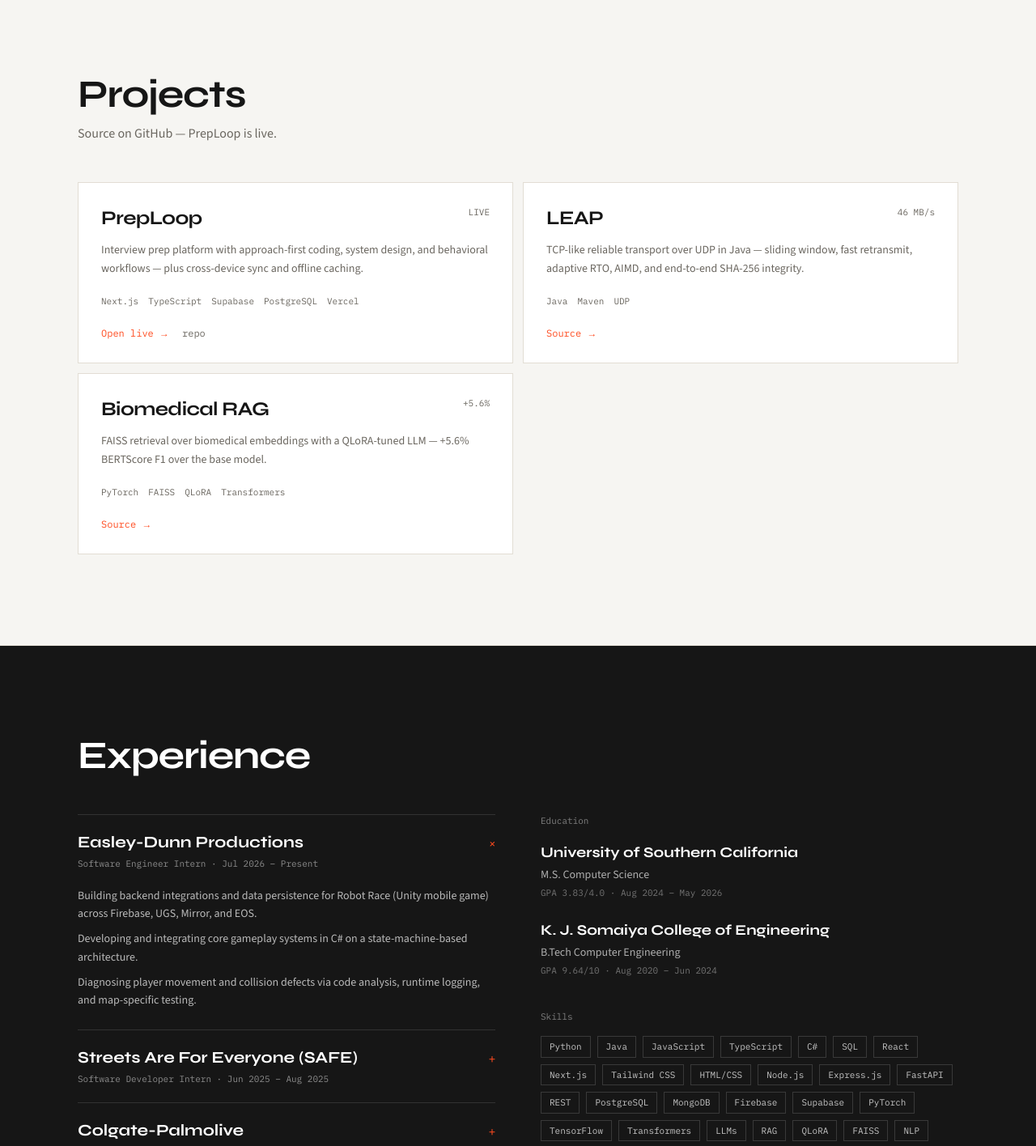
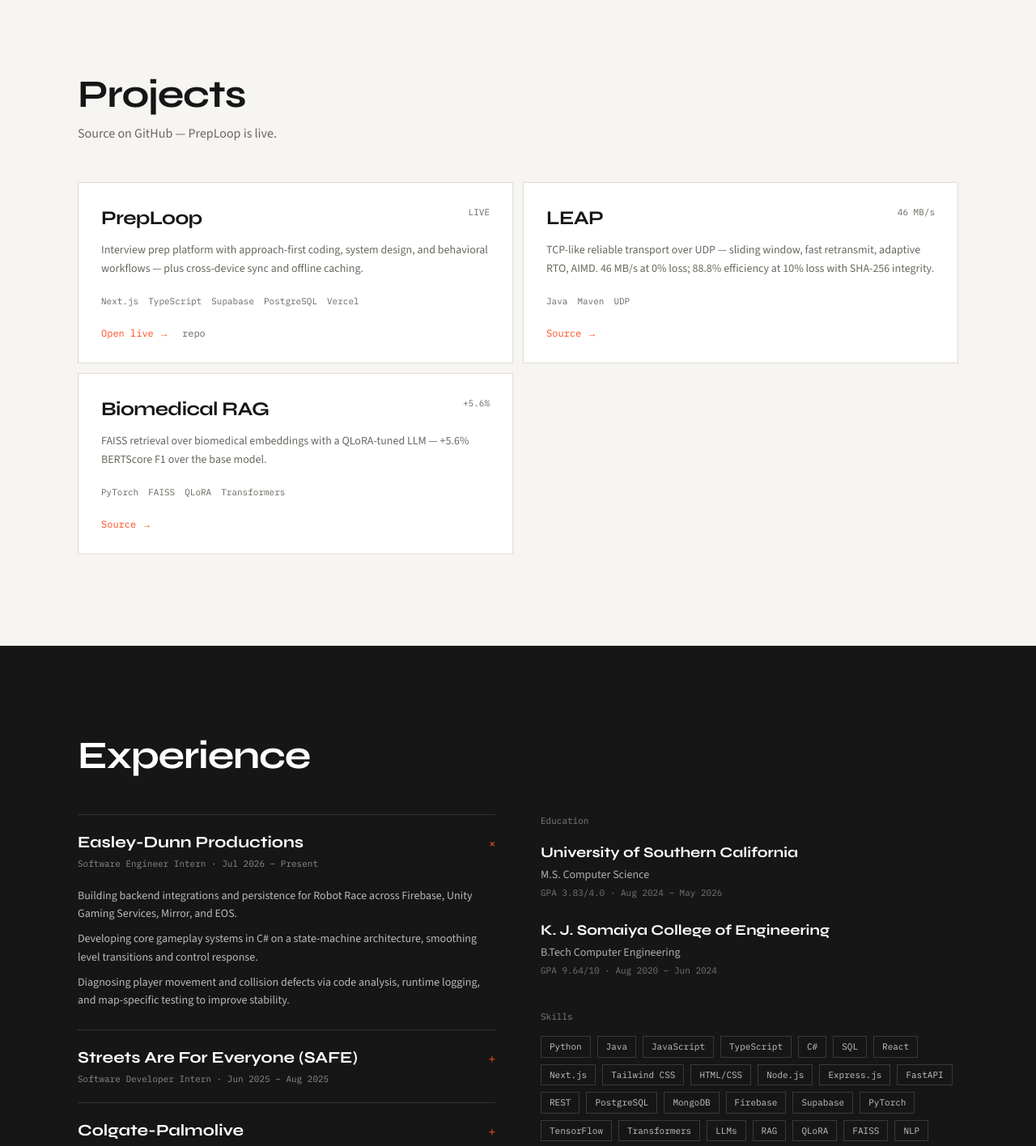
Before and after one commit to bhaveshGhanchi/portfolio, a Next.js app: page / in a window 1280 px wide. Shown: the part 1537-2953 px from the top of the page at 81% size. Built offline with nearby package versions, Linux system fonts and the light colour scheme.

Commit message:
Refresh resume PDF and copy from latest version
Align Easley-Dunn bullets and LEAP metrics with the updated resume file.

```diff
--- a/src/components/graphics/HeroOrbit.tsx
+++ b/src/components/graphics/HeroOrbit.tsx
@@ -60,7 +60,7 @@
     id: "games",
     label: "Unity / C#",
     blurb:
-      "Current internship — Robot Race backend integrations and gameplay systems.",
+      "Current internship — Robot Race backends (Firebase, UGS, Mirror, EOS) and C# gameplay systems.",
     related: [
       { label: "Experience", href: "#about", kind: "section" },
       { label: "Resume", href: "/BhaveshGhanchi_Resume.pdf", kind: "docs" },
--- a/src/data/projects.ts
+++ b/src/data/projects.ts
@@ -45,7 +45,7 @@
     slug: "leap",
     name: "LEAP",
     summary:
-      "TCP-like reliable transport over UDP in Java — sliding window, fast retransmit, adaptive RTO, AIMD, and end-to-end SHA-256 integrity.",
+      "TCP-like reliable transport over UDP — sliding window, fast retransmit, adaptive RTO, AIMD. 46 MB/s at 0% loss; 88.8% efficiency at 10% loss with SHA-256 integrity.",
     stack: ["Java", "Maven", "UDP"],
     repoUrl: "https://github.com/bhaveshGhanchi/leap",
     metric: { label: "throughput", value: "46 MB/s" },
--- a/src/data/site.ts
+++ b/src/data/site.ts
@@ -32,11 +32,11 @@
       org: "Easley-Dunn Productions",
       period: "Jul 2026 – Present",
       location: "Torrance, CA (Remote)",
-      stack: "C#, Unity, Firebase, UGS, Mirror, EOS",
+      stack: "C#, Unity, Firebase, Unity Gaming Services, Mirror, EOS",
       points: [
-        "Building backend integrations and data persistence for Robot Race (Unity mobile game) across Firebase, UGS, Mirror, and EOS.",
-        "Developing and integrating core gameplay systems in C# on a state-machine-based architecture.",
-        "Diagnosing player movement and collision defects via code analysis, runtime logging, and map-specific testing.",
+        "Building backend integrations and persistence for Robot Race across Firebase, Unity Gaming Services, Mirror, and EOS.",
+        "Developing core gameplay systems in C# on a state-machine architecture, smoothing level transitions and control response.",
+        "Diagnosing player movement and collision defects via code analysis, runtime logging, and map-specific testing to improve stability.",
       ],
     },
     {
@@ -72,7 +72,7 @@
       location: "Mumbai, India",
       stack: "Python, NLP, NER",
       points: [
-        "Built a multi-agent NLP pipeline automating text extraction and preprocessing across 50+ clinical PDFs.",
+        "Built a multi-agent NLP pipeline in Python automating text extraction and preprocessing across 50+ clinical PDFs.",
         "Developed a parallel-processing named-entity recognition system achieving 90%+ entity extraction accuracy on biomedical corpora.",
       ],
     },
```
Also changed, not shown: 1 other file (tests, documents, lock files or other folders).
